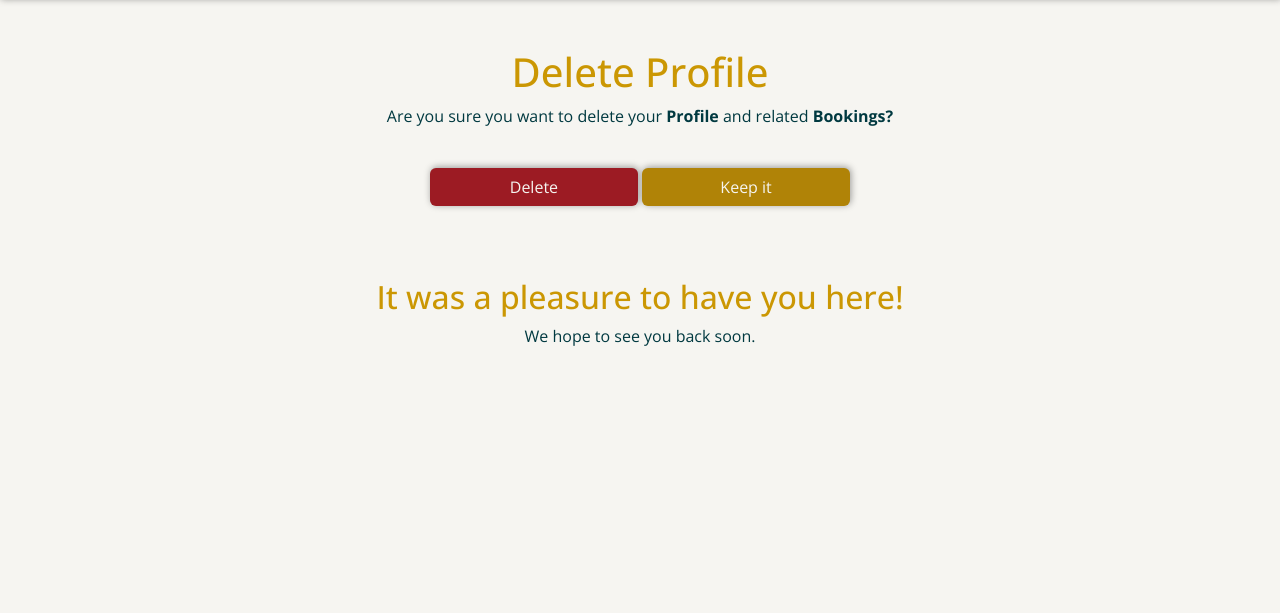
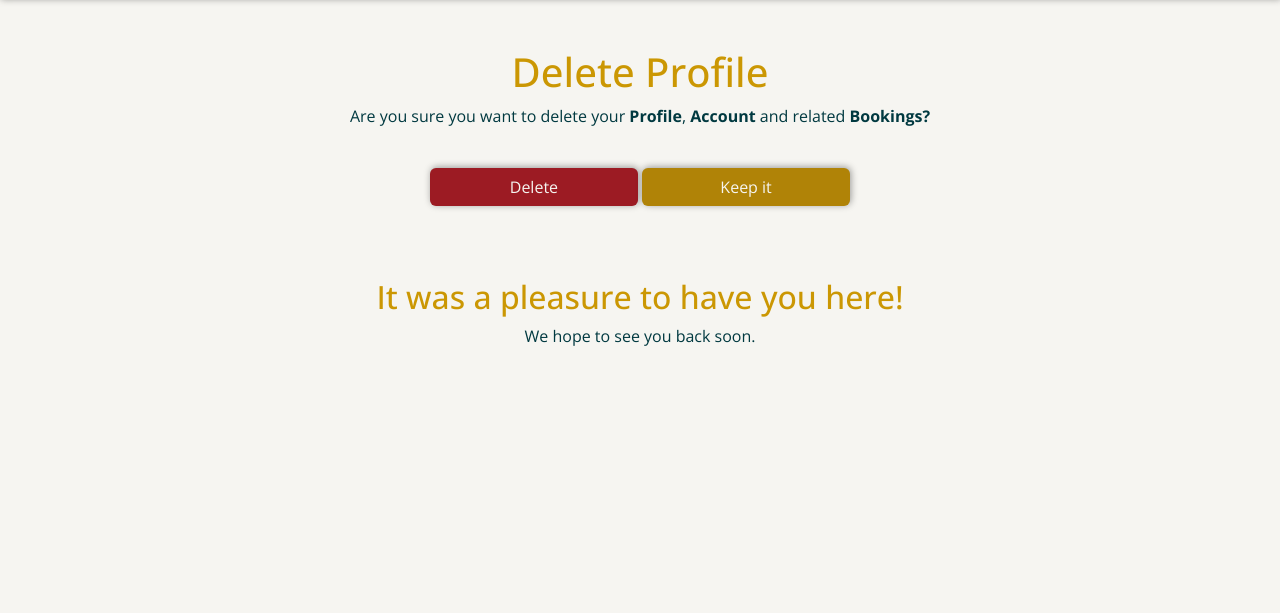
Before and after one commit to EVondrus/la-hotel, a Django app: page /profiles/delete-profile/1/ in a window 1280 px wide. Shown: the part 102-715 px from the top of the page. Run offline with Django 5.2, Linux system fonts and the light colour scheme; a user stored in the database is signed in; tables that the repository leaves empty hold one stand-in row (values such as "Sample post"); some libraries are stand-ins or nearby versions.

Commit message:
refactor: Update delete profile confirmation message to include account deletion

```diff
--- a/templates/allauth/account/delete_profile.html
+++ b/templates/allauth/account/delete_profile.html
@@ -12,7 +12,7 @@
     <div class="container text-center mt-5">
         <h1>{% trans "Delete Profile" %}</h1>
 
-        <p>{% trans 'Are you sure you want to delete your <strong>Profile</strong> and related <strong>Bookings?</strong>' %}</p>
+        <p>{% trans 'Are you sure you want to delete your <strong>Profile</strong>, <strong>Account</strong> and related <strong>Bookings?</strong>' %}</p>
 
         <form method="post" action="{% url 'delete_profile' pk=profile.pk %}">
             {% csrf_token %}
```
